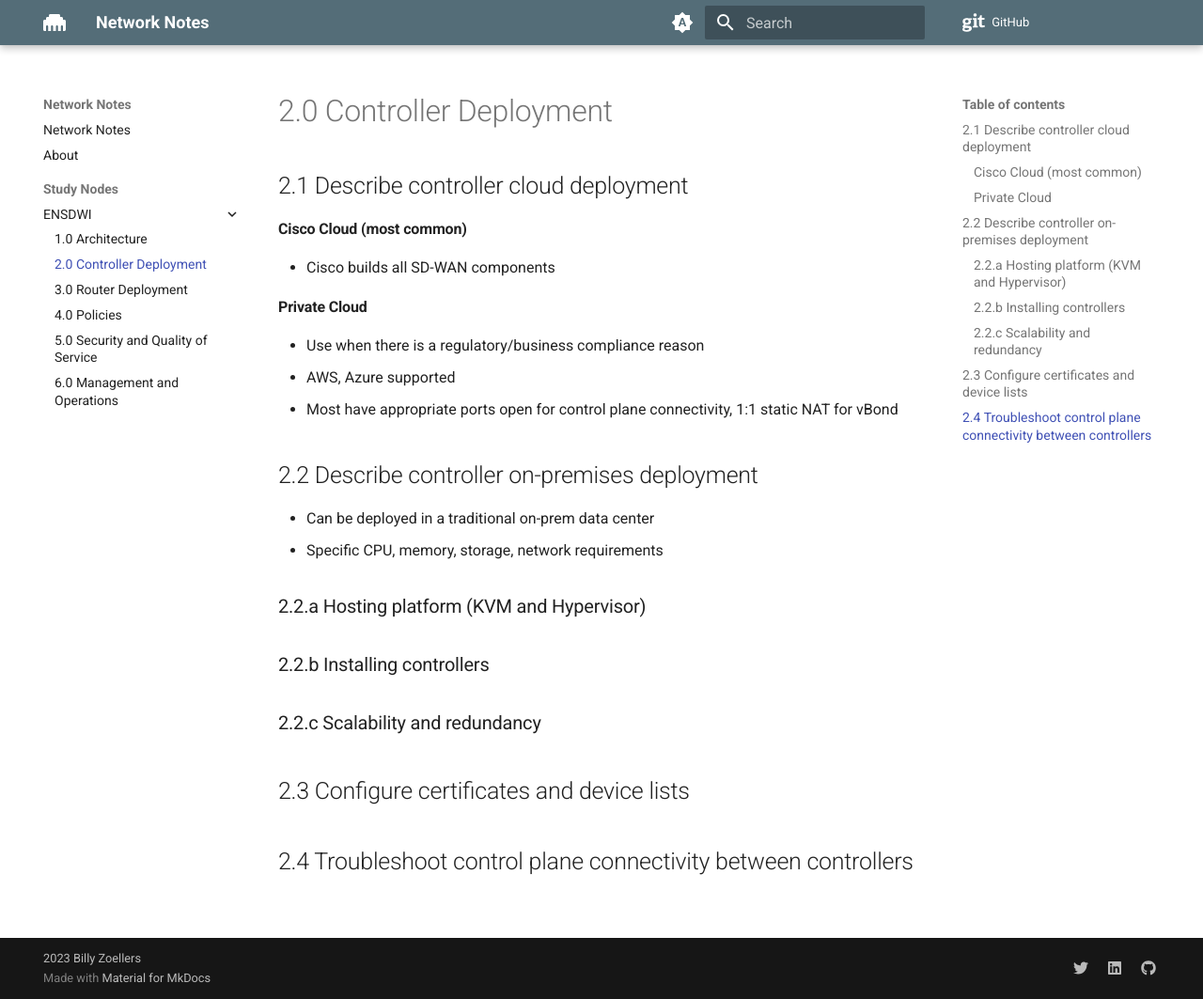
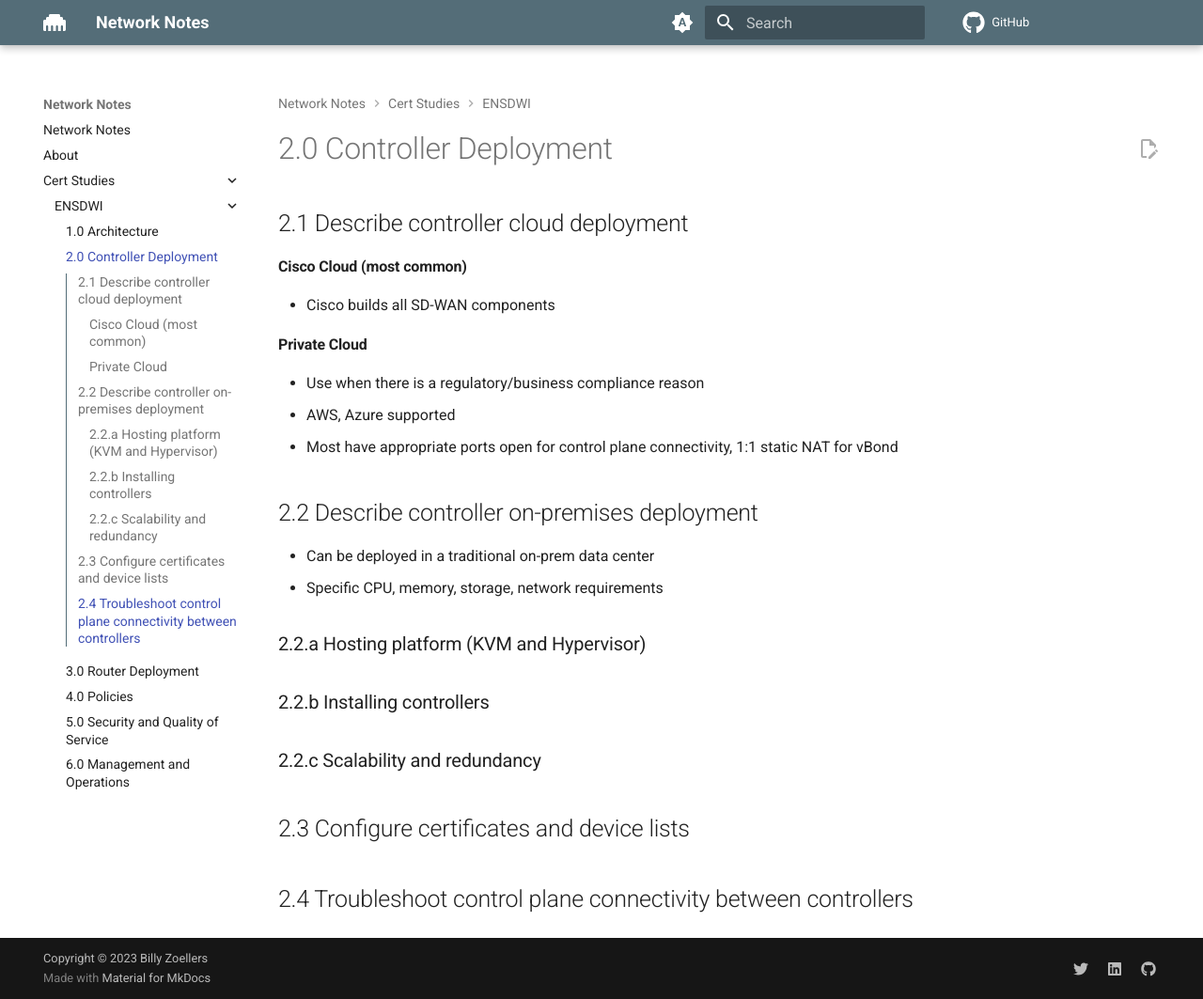
Before and after one commit to bzoel/bzoel.github.io, an MkDocs documentation site: the page built from docs/studies/ensdwi/2-controller-deployment.md, in a window 1280 px wide and 1063 px high. Shown: the whole window at 94% size. Built offline with MkDocs 1.6.1 and Material for MkDocs 9.7.7, drawn with Linux system fonts in a browser that asks for light colours; plug-ins that fetch from the network failed and are left out; comment, search, counter and statistics services are not loaded.

Commit message:
corrections and add plugins

```diff
--- a/mkdocs.yml
+++ b/mkdocs.yml
@@ -6,7 +6,7 @@ theme:
   name: material
   icon:
     logo: fontawesome/solid/ethernet
-    repo: fontawesome/brands/git
+    repo: fontawesome/brands/github
     admonition:
       tip: fontawesome/regular/lightbulb
       note: fontawesome/regular/note-sticky
@@ -33,13 +33,18 @@ theme:
       toggle:
         icon: material/brightness-4
         name: Switch to system preference
-
   features:
     - toc.follow
+    - toc.integrate
     - navigation.top
-    - navigation.sections
+    - navigation.tracking
+    # - navigation.sections
+    - navigation.path
     - content.code.annotate
     - content.code.copy
+    - search.highlight
+    - search.suggest
+    - content.action.edit
 extra:
   social:
     - icon: fontawesome/brands/twitter
@@ -49,7 +54,7 @@ extra:
     - icon: fontawesome/brands/github
       link: https://github.com/bzoel
   generator: true
-copyright: 2023 Billy Zoellers
+copyright: Copyright &copy; 2023 Billy Zoellers
 markdown_extensions:
   - attr_list
   - md_in_html
@@ -60,12 +65,15 @@ markdown_extensions:
   - pymdownx.inlinehilite
 plugins:
   - search
+  - social
   - meta
-  #- optimize
+  - optimize
   - glightbox
-  - git-revision-date-localized
-  #- git-committers:
-      #repository: bzoel/bzoel.github.io
+  - git-revision-date-localized:
+      enable_creation_date: true
+  - git-committers:
+      repository: bzoel/bzoel.github.io
+      branch: main
   - blog:
       blog_dir: .
       post_url_format: "{slug}"
@@ -86,7 +94,7 @@ plugins:
 nav:
   - Home: index.md
   - about.md
-  - Study Nodes:
+  - Cert Studies:
     - ENSDWI:
       - studies/ensdwi/1-architecture.md
       - studies/ensdwi/2-controller-deployment.md
--- a/pyproject.toml
+++ b/pyproject.toml
@@ -11,6 +11,8 @@ mkdocs-git-revision-date-localized-plugin = "^1.1.0"
 mkdocs-git-committers-plugin-2 = "^1.1.1"
 mkdocs-glightbox = "^0.3.1"
 mkdocs-rss-plugin = "^1.5.0"
+pillow = "^9.4.0"
+cairosvg = "^2.6.0"
 
 [tool.poetry.dev-dependencies]
 pytest = "^5.2"
```
Also changed, not shown: 2 other files.
